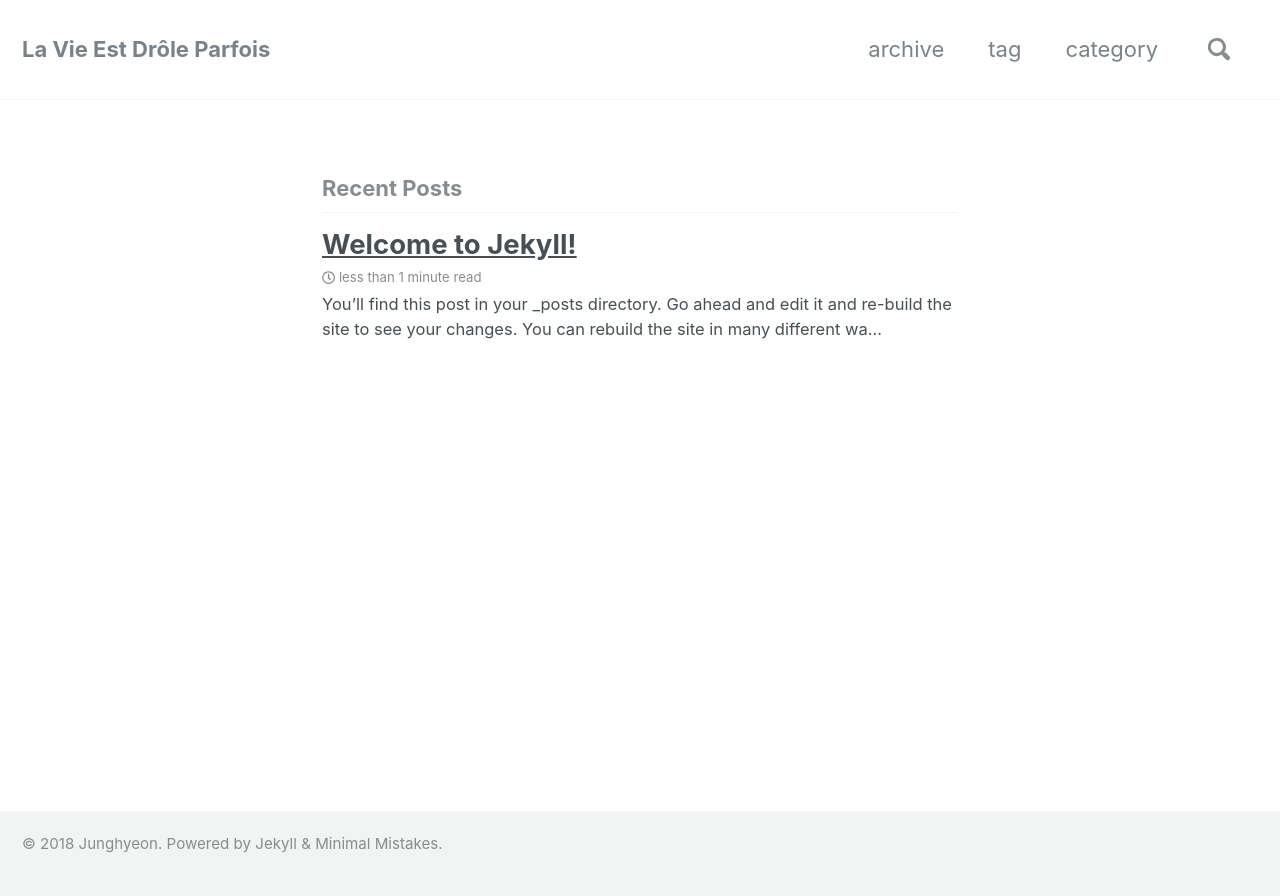
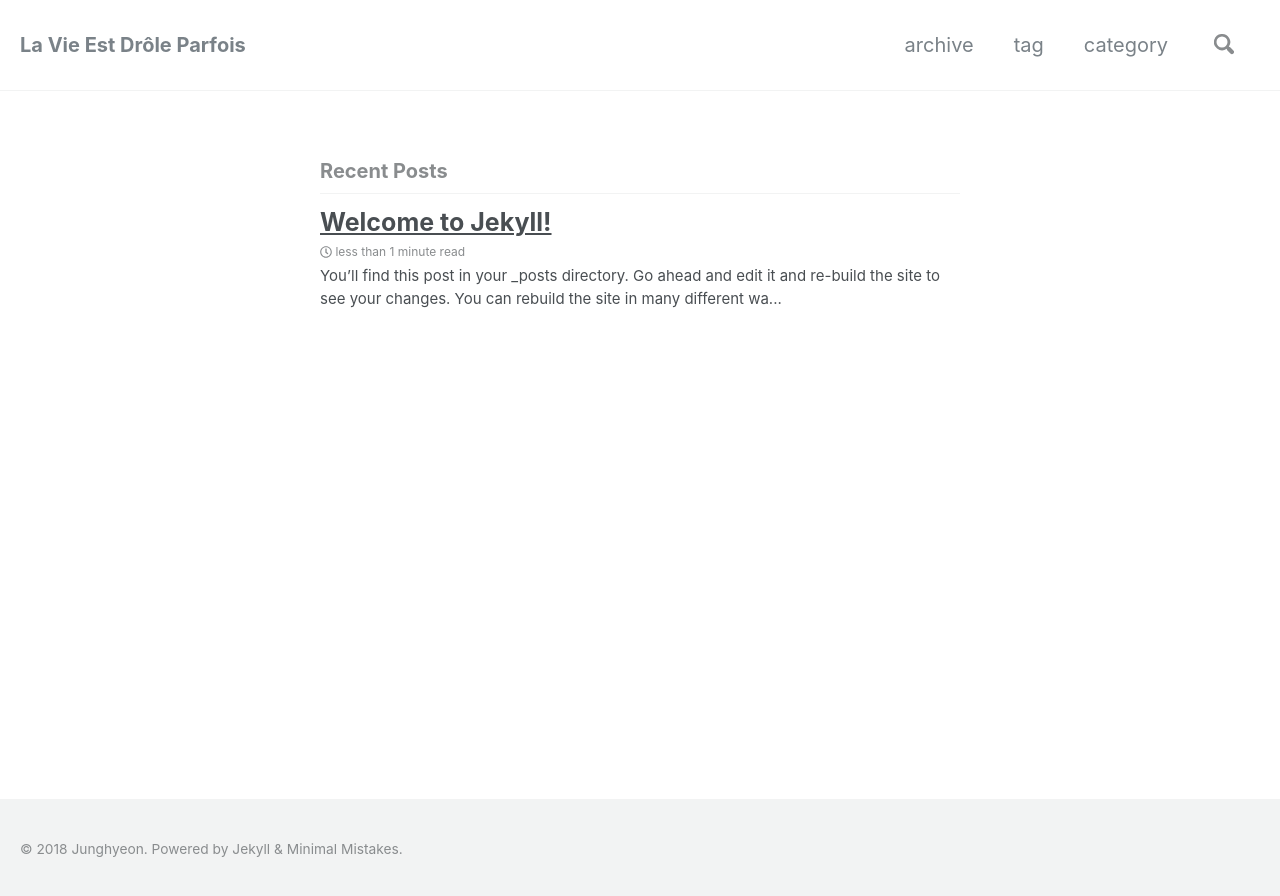
Before and after one commit to empty-datalake/empty-datalake.github.io, a Jekyll site: the page built from index.html, in a window 1280 px wide. Shown: the top 896 px of the page. Built offline with Jekyll 4.4.1, drawn with Linux system fonts in a browser that asks for light colours; nearby versions of some CDN libraries; the list of posts is cut into pages by our own code.

Commit message:
config theme

```diff
--- a/_sass/minimal-mistakes/_footer.scss
+++ b/_sass/minimal-mistakes/_footer.scss
@@ -26,7 +26,7 @@
     @include clearfix;
     margin-left: auto;
     margin-right: auto;
-    margin-top: 1em;
+    margin-top: 2em;
     max-width: 100%;
     padding: 0 1em 2em;
 
--- a/_sass/minimal-mistakes/_reset.scss
+++ b/_sass/minimal-mistakes/_reset.scss
@@ -19,7 +19,7 @@ html {
   }
 
   @include breakpoint($x-large) {
-    font-size: 22px;
+    font-size: 20px;
   }
 
   -webkit-text-size-adjust: 100%;
```
